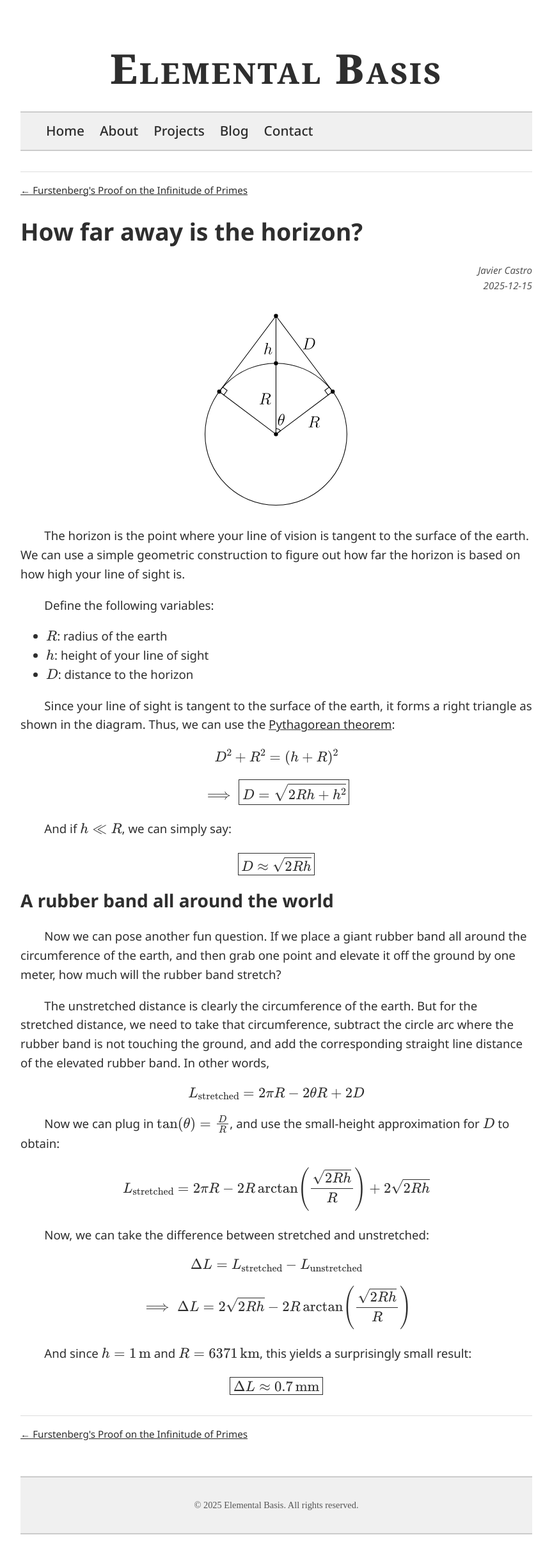
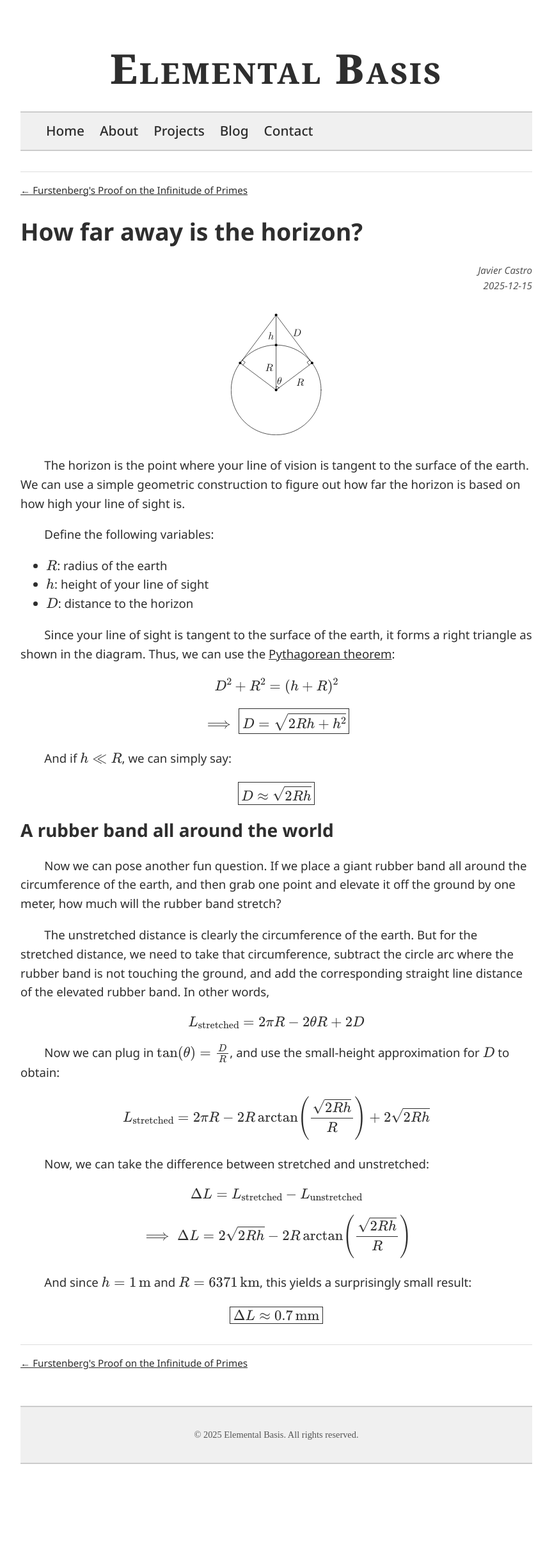
Before and after one commit to elementalbasis/elementalbasis.com, a Jekyll site: the page built from _posts/2025-12-15-horizon-distance.md, in a window 1280 px wide. Shown: the whole page at 64% size, without its empty margins (208-1071 px from the left). Built offline with Jekyll 4.4.1, drawn with Linux system fonts in a browser that asks for light colours; after the commit the page ends 2328 px from its top, so only the background shows below that.

Commit message:
Fixed an issue where the post cover image can get its aspect ratio distorted.

```diff
--- a/assets/css/main.css
+++ b/assets/css/main.css
@@ -172,9 +172,10 @@ p {
 .post-cover img {
   display: block;
   margin: 2rem auto;
-  width: 100%;
+  width: auto;
+  max-width: 100%;
   height: auto;
-  max-height: 300px;
+  max-height: 400px;
 }
 
 
```
